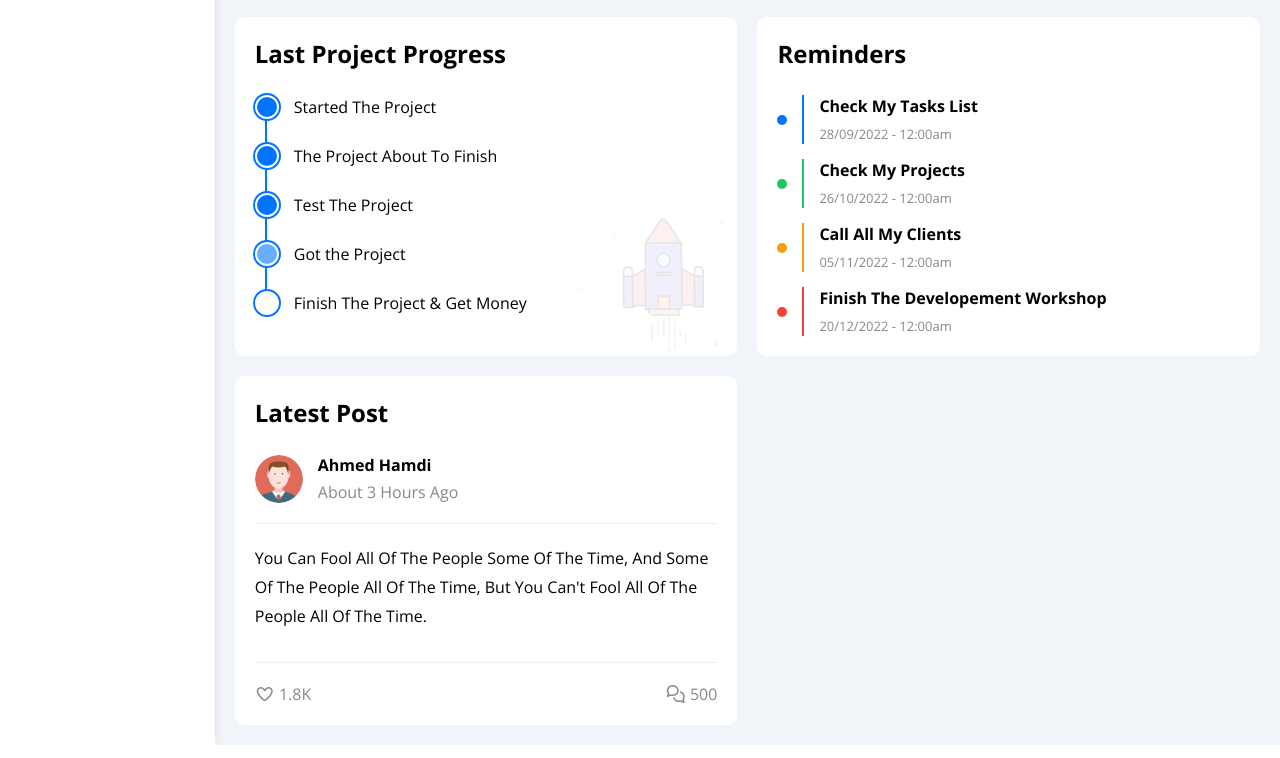
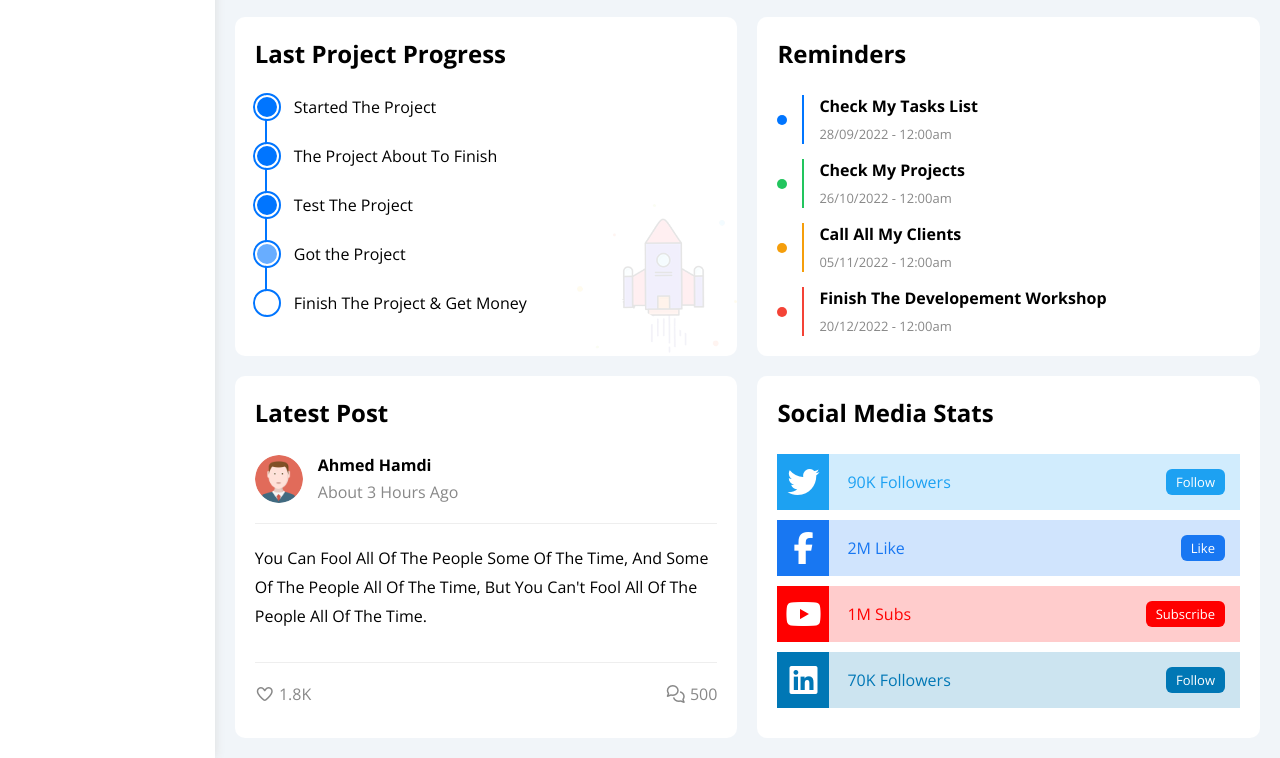
Before and after one commit to Ahmedhamdi37/html-css-template-four, a plain HTML site: page index.html in a window 1280 px wide. Shown: the part 2001-2759 px from the top of the page. Drawn offline with nearby package versions, Linux system fonts and the light colour scheme.

Commit message:
Added Social Media Stats Featurs

```diff
--- a/css/master.css
+++ b/css/master.css
@@ -421,6 +421,53 @@ ul {
   min-height: 140px;
 }
 /* End Post */
+/* Start Social Media */
+.social-media .box {
+  padding-left: 70px;
+}
+.social-media .box i {
+  position: absolute;
+  left: 0;
+  top: 0;
+  width: 52px;
+  transition: 0.3s;
+}
+.social-media .box i:hover {
+  transform: rotate(5deg);
+}
+.social-media .box.twitter {
+  background-color: rgb(29 161 242 / 20%);
+  color: #1da1f2;
+}
+.social-media .box.twitter i,
+.social-media .box.twitter a {
+  background-color: #1da1f2;
+}
+.social-media .box.facebook {
+  background-color: rgb(24 119 242 / 20%);
+  color: #1877f2;
+}
+.social-media .box.facebook i,
+.social-media .box.facebook a {
+  background-color: #1877f2;
+}
+.social-media .box.youtube {
+  background-color: rgb(255 0 0 / 20%);
+  color: #ff0000;
+}
+.social-media .box.youtube i,
+.social-media .box.youtube a {
+  background-color: #ff0000;
+}
+.social-media .box.linkedin {
+  background-color: rgb(0 119 181 / 20%);
+  color: #0077b5;
+}
+.social-media .box.linkedin i,
+.social-media .box.linkedin a {
+  background-color: #0077b5;
+}
+/* End Social Media  */
 /* End content */
 /* Starting Animation */
 @keyframes change-color {
--- a/index.html
+++ b/index.html
@@ -4,9 +4,9 @@
     <meta charset="UTF-8" />
     <meta name="viewport" content="width=device-width, initial-scale=1.0" />
     <title>Dashboard</title>
+    <link rel="stylesheet" href="css/all.min.css" />
     <link rel="stylesheet" href="css/framework.css" />
     <link rel="stylesheet" href="css/master.css" />
-    <link rel="stylesheet" href="css/all.min.css" />
     <link rel="preconnect" href="https://fonts.googleapis.com" />
     <link rel="preconnect" href="https://fonts.gstatic.com" crossorigin />
     <link
@@ -444,7 +444,7 @@
           </div>
           <!-- End Reminders -->
           <!-- Start Post -->
-          <div class="latest-post post bg-white p-20 rad-10 p-relative">
+          <div class="latest-post bg-white p-20 rad-10 p-relative">
             <h2 class="m-0 mb-25">Latest Post</h2>
             <div class="top d-flex align-center">
               <img class="rad-half w-full mr-15 avatar" src="imgs/avatar.png" alt="" />
@@ -469,6 +469,31 @@
             </div>
           </div>
           <!-- End Post -->
+          <!-- Start Social Media -->
+          <div class="social-media p-20 bg-white rad-10 p-relative">
+            <h2 class="m-0 mb-25">Social Media Stats</h2>
+            <div class="box twitter p-15 between-flex m-0 p-relative mb-10">
+              <i class="fa-brands fa-twitter fa-2x c-white h-full center-flex"></i>
+              <span>90K Followers</span>
+              <a class="btn-shape c-white fs-13" href="#">Follow</a>
+            </div>
+            <div class="box facebook p-15 between-flex m-0 p-relative mb-10">
+              <i class="fa-brands fa-facebook-f fa-2x c-white h-full center-flex"></i>
+              <span>2M Like</span>
+              <a class="btn-shape c-white fs-13" href="#">Like</a>
+            </div>
+            <div class="box youtube p-15 between-flex m-0 p-relative mb-10">
+              <i class="fa-brands fa-youtube fa-2x c-white h-full center-flex"></i>
+              <span>1M Subs</span>
+              <a class="btn-shape c-white fs-13" href="#">Subscribe</a>
+            </div>
+            <div class="box linkedin p-15 between-flex m-0 p-relative mb-10">
+              <i class="fa-brands fa-linkedin fa-2x c-white h-full center-flex"></i>
+              <span>70K Followers</span>
+              <a class="btn-shape c-white fs-13" href="#">Follow</a>
+            </div>
+          </div>
+          <!-- End Social Media -->
         </div>
       </div>
     </div>
```
